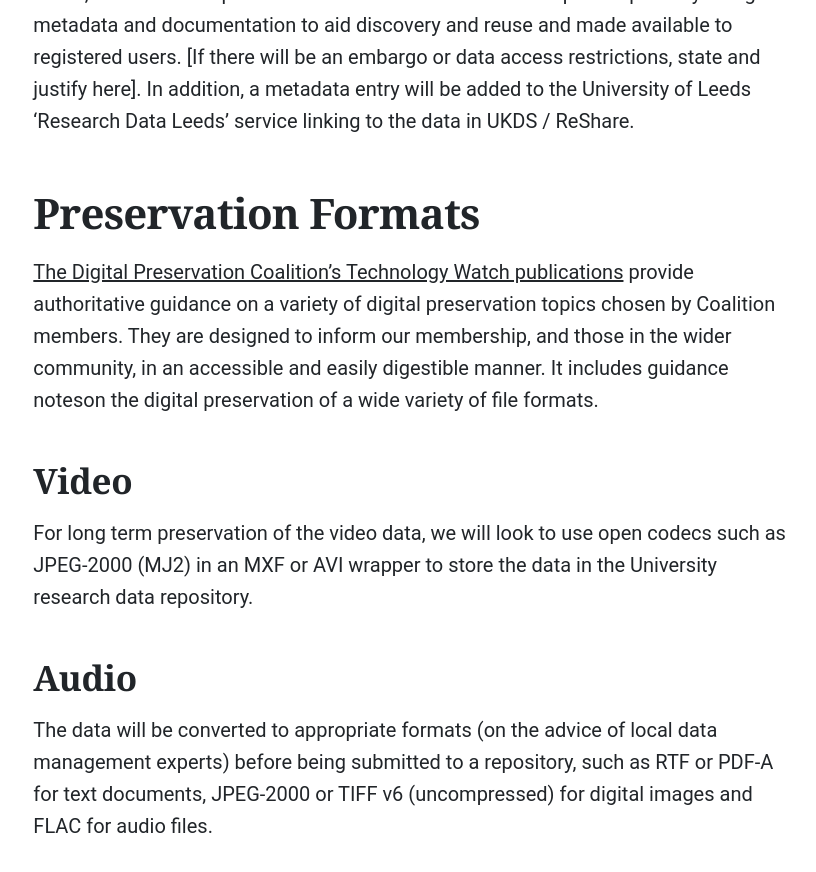
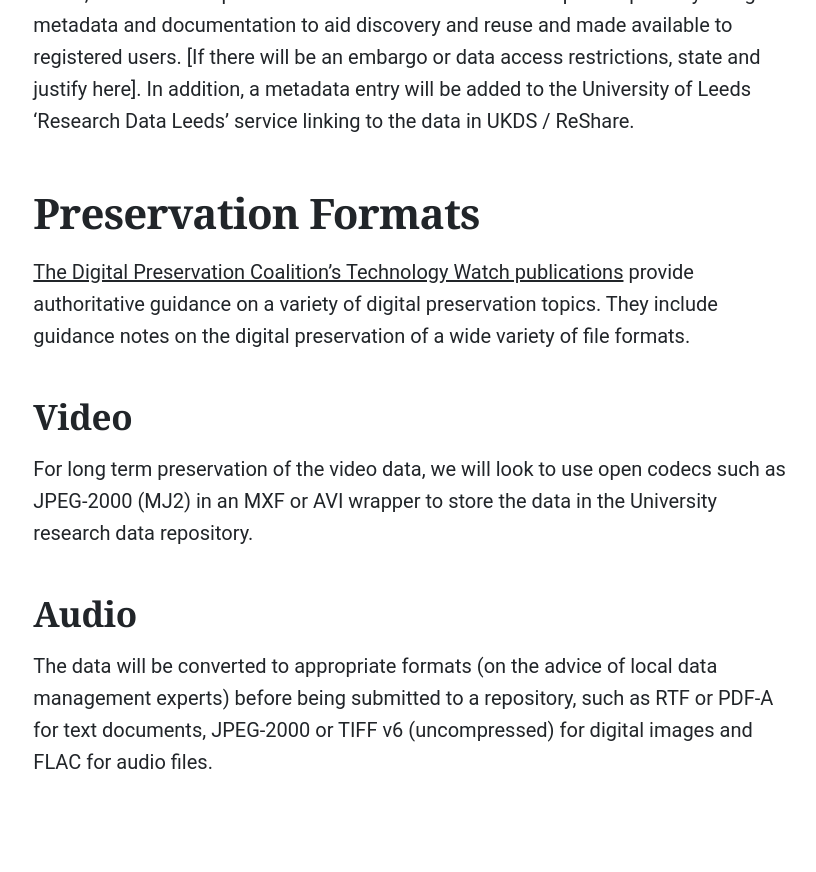
Before and after one commit to uol-library/rdl-handbook, a Jekyll site: the page built from pages/data-management/selection-and-preservation.md, in a window 1280 px wide and 900 px high, scrolled down 2014 px. Shown: the top 872 px of the window, without its empty margins (200-1016 px from the left). Built offline with Jekyll 4.4.1, drawn with Linux system fonts in a browser that asks for light colours; some web fonts are replaced.

Commit message:
Update selection-and-preservation.md

```diff
--- a/pages/data-management/selection-and-preservation.md
+++ b/pages/data-management/selection-and-preservation.md
@@ -20,7 +20,7 @@ Research data will be offered for inclusion in the UK Data Archive; if not inclu
 
 ## Preservation Formats
 
-[The Digital Preservation Coalition's Technology Watch publications](https://www.dpconline.org/digipres/discover-good-practice/tech-watch-reports) provide authoritative guidance on a variety of digital preservation topics chosen by Coalition members. They are designed to inform our membership, and those in the wider community, in an accessible and easily digestible manner. It includes guidance noteson the digital preservation of a wide variety of file formats.
+[The Digital Preservation Coalition's Technology Watch publications](https://www.dpconline.org/digipres/discover-good-practice/tech-watch-reports) provide authoritative guidance on a variety of digital preservation topics. They include guidance notes on the digital preservation of a wide variety of file formats.
 
 ### Video
 
```
